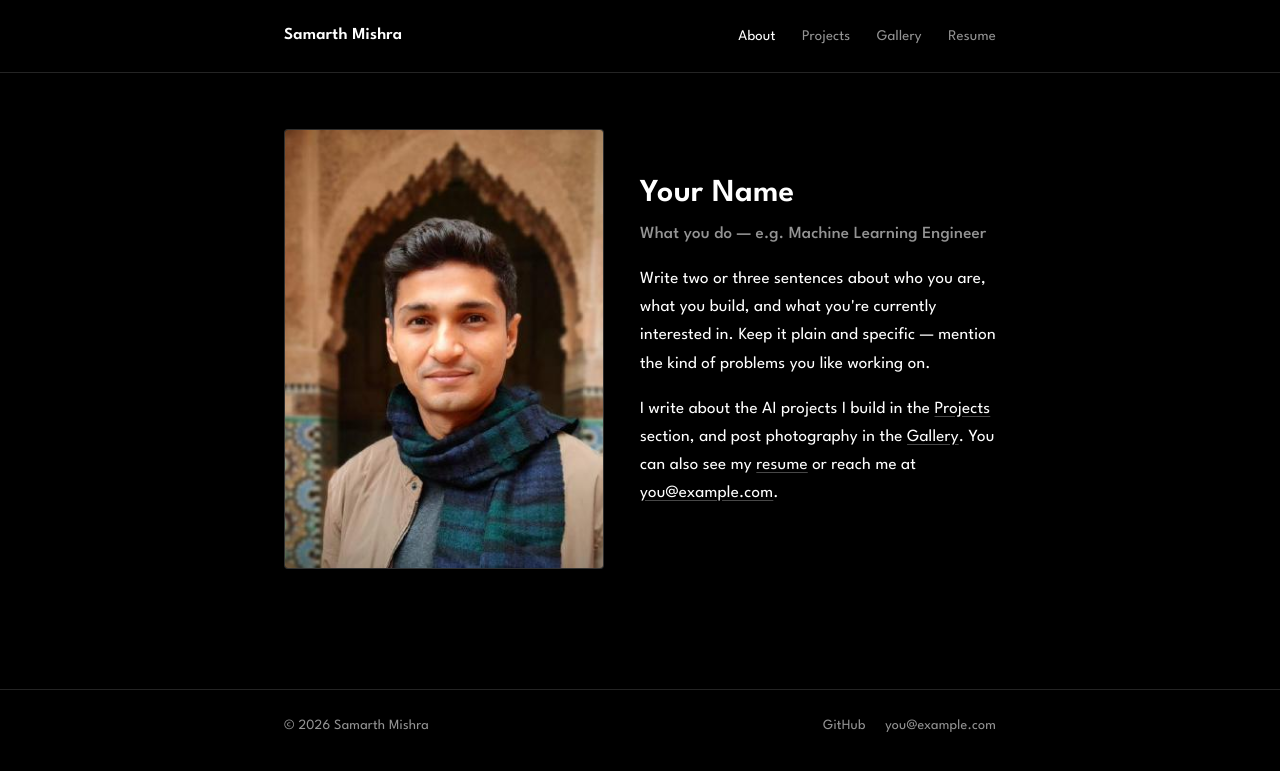
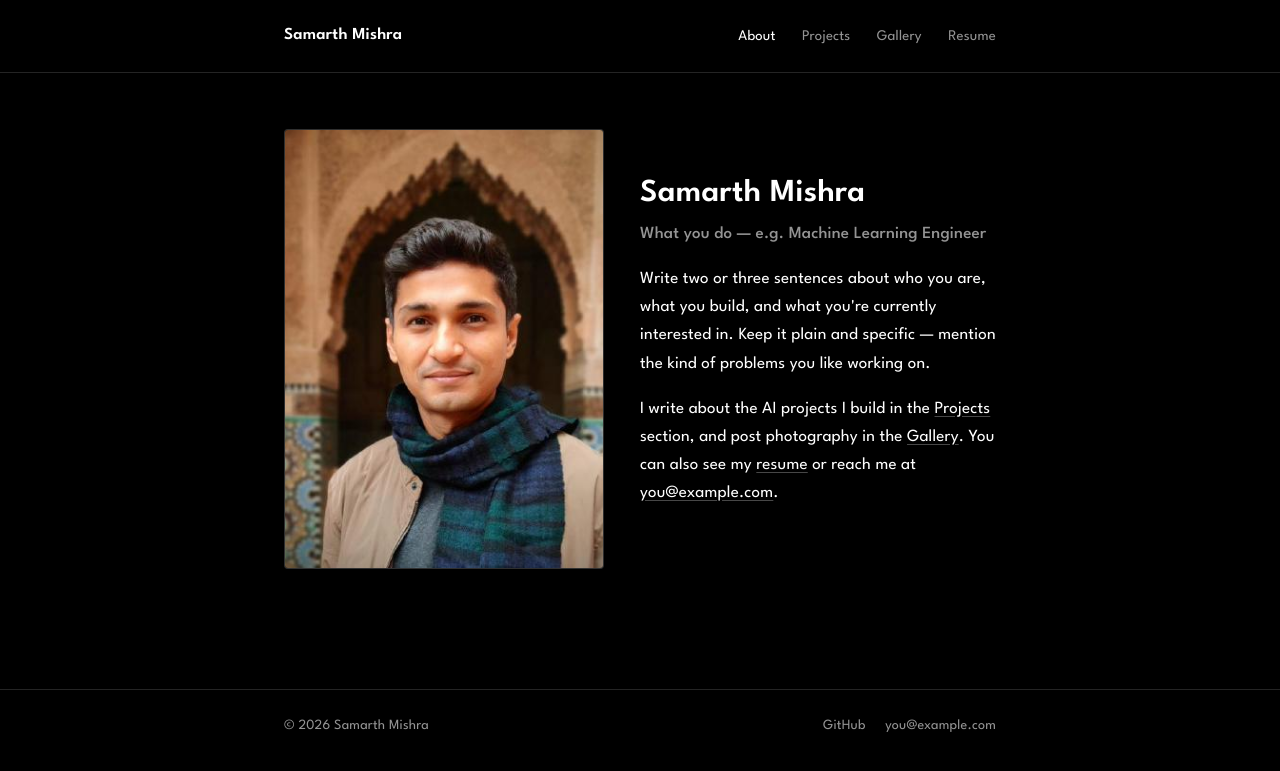
Before and after one commit to sam-mish/sam-mish.github.io, a Jekyll site: the page built from index.md, in a window 1280 px wide. Shown: the top 771 px of the page. Built offline with Jekyll 4.4.1, drawn with Linux system fonts in a browser that asks for light colours.

Commit message:
Replace placeholder name with Samarth Mishra on homepage
Updates the hero h1 and photo alt text on index.md, which still had
the "Your Name" placeholder from the template.

Co-Authored-By: Claude Sonnet 5 <noreply@anthropic.com>

```diff
--- a/index.md
+++ b/index.md
@@ -4,9 +4,9 @@ title: About
 ---
 
 <section class="hero">
-  <img class="hero__photo" src="{{ '/assets/img/profile.jpg' | relative_url }}" alt="Your Name">
+  <img class="hero__photo" src="{{ '/assets/img/profile.jpg' | relative_url }}" alt="Samarth Mishra">
   <div class="hero__text">
-    <h1>Your Name</h1>
+    <h1>Samarth Mishra</h1>
     <p class="hero__role">What you do — e.g. Machine Learning Engineer</p>
     <p>
       Write two or three sentences about who you are, what you build, and what
```
